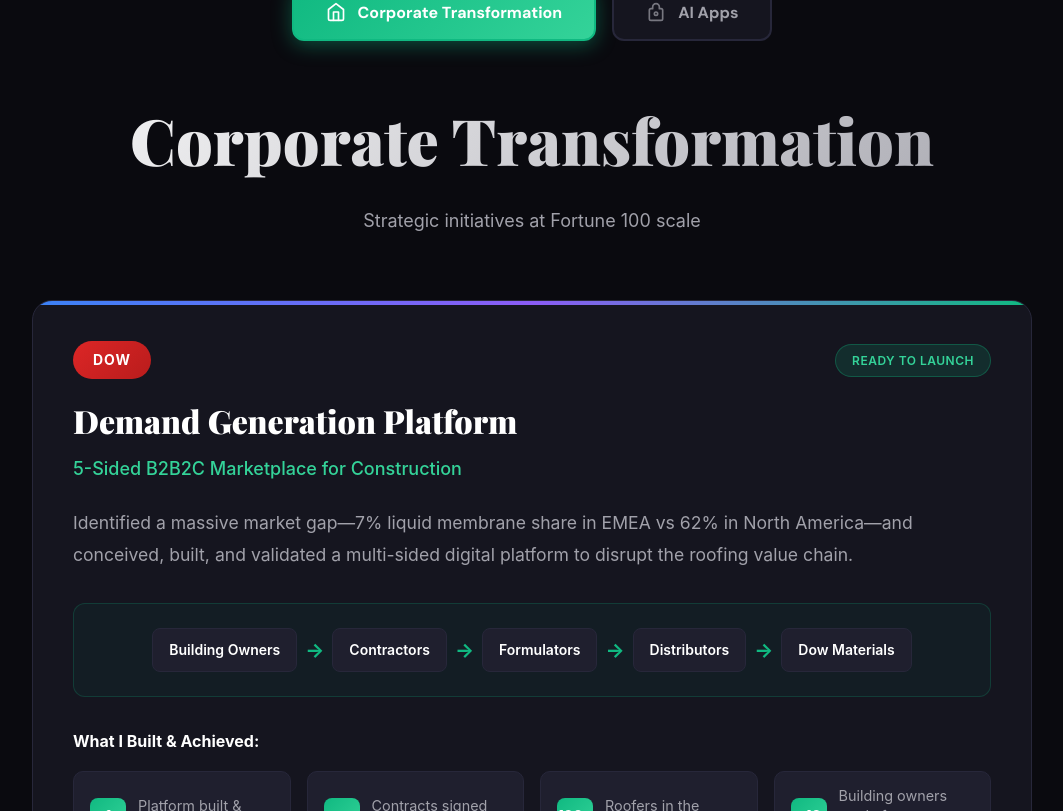
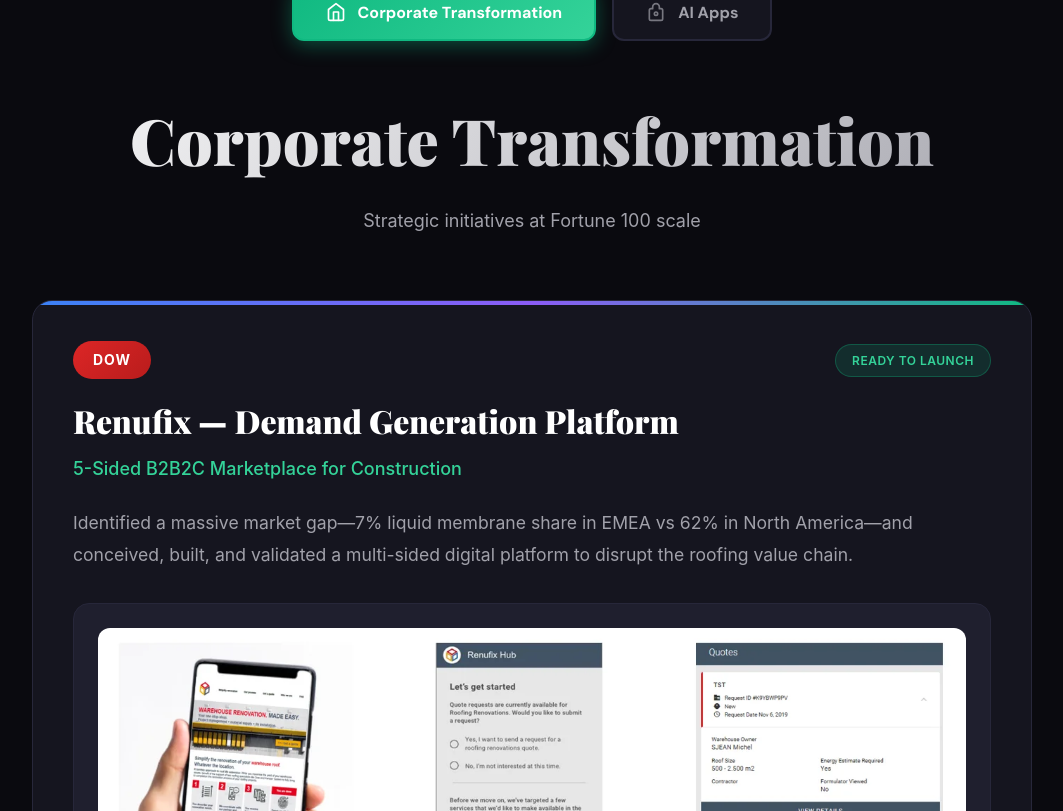
Before and after one commit to stephaneritty-del/portfolio, a React (Vite) app: page / in a window 1280 px wide. Shown: the part 1989-2800 px from the top of the page, without its empty margins (108-1171 px from the left). Built offline with nearby package versions, Linux system fonts and the light colour scheme.

Commit message:
Add files via upload

```diff
--- a/src/App.css
+++ b/src/App.css
@@ -598,6 +598,38 @@
   margin-bottom: 2rem;
 }
 
+/* Product Screenshots */
+.product-screenshots {
+  margin-bottom: 2rem;
+  background: var(--color-surface-light);
+  border-radius: 16px;
+  padding: 1.5rem;
+  border: 1px solid var(--color-border);
+}
+
+.product-screenshots img {
+  width: 100%;
+  height: auto;
+  border-radius: 12px;
+  margin-bottom: 1rem;
+}
+
+.screenshot-labels {
+  display: flex;
+  justify-content: space-around;
+  gap: 1rem;
+  flex-wrap: wrap;
+}
+
+.screenshot-labels span {
+  font-size: 0.8rem;
+  color: var(--color-text-muted);
+  font-weight: 500;
+  text-align: center;
+  flex: 1;
+  min-width: 100px;
+}
+
 /* Results Grid */
 .transformation-results {
   margin-bottom: 2rem;
@@ -645,35 +677,53 @@
   line-height: 1.4;
 }
 
-/* Value Chain Visual */
-.value-chain {
+/* Value Chain Hub Diagram */
+.value-chain-hub {
   display: flex;
+  flex-direction: column;
   align-items: center;
-  justify-content: center;
-  flex-wrap: wrap;
-  gap: 0.5rem;
+  margin-bottom: 2rem;
   padding: 1.5rem;
   background: rgba(16, 185, 129, 0.05);
   border: 1px solid rgba(16, 185, 129, 0.2);
-  border-radius: 12px;
-  margin-bottom: 2rem;
+  border-radius: 16px;
 }
 
-.chain-item {
-  background: var(--color-surface-light);
-  border: 1px solid var(--color-border);
-  padding: 0.625rem 1rem;
-  border-radius: 8px;
-  font-size: 0.875rem;
-  font-weight: 600;
-  color: var(--color-text);
-  white-space: nowrap;
+.hub-diagram {
+  width: 100%;
+  max-width: 400px;
+  height: auto;
 }
 
-.chain-arrow {
-  color: var(--color-primary);
-  font-size: 1.25rem;
-  font-weight: bold;
+.hub-diagram line {
+  animation: pulse-line 2s ease-in-out infinite;
+}
+
+@keyframes pulse-line {
+  0%, 100% { opacity: 0.4; }
+  50% { opacity: 0.8; }
+}
+
+.hub-diagram rect {
+  transition: all 0.3s ease;
+  cursor: default;
+}
+
+.hub-diagram rect:hover {
+  filter: brightness(1.15);
+  transform: scale(1.02);
+}
+
+.hub-diagram circle {
+  filter: drop-shadow(0 4px 12px rgba(220, 38, 38, 0.4));
+}
+
+.hub-caption {
+  margin-top: 1rem;
+  font-size: 0.9rem;
+  color: var(--color-text-muted);
+  font-style: italic;
+  text-align: center;
 }
 
 .transformation-details {
@@ -757,6 +807,50 @@
   background: rgba(139, 92, 246, 0.15);
   border: 1px solid rgba(139, 92, 246, 0.3);
   color: #a78bfa;
+}
+
+/* More Coming Card */
+.more-coming-card {
+  margin-top: 2rem;
+  padding: 3rem 2rem;
+  background: var(--color-surface);
+  border: 2px dashed var(--color-border);
+  border-radius: 20px;
+  text-align: center;
+  opacity: 0.7;
+  transition: var(--transition);
+}
+
+.more-coming-card:hover {
+  opacity: 1;
+  border-color: var(--color-primary);
+}
+
+.more-coming-icon {
+  width: 60px;
+  height: 60px;
+  margin: 0 auto 1rem;
+  background: var(--color-surface-light);
+  border: 2px solid var(--color-border);
+  border-radius: 50%;
+  display: flex;
+  align-items: center;
+  justify-content: center;
+  font-size: 2rem;
+  color: var(--color-text-muted);
+  font-weight: 300;
+}
+
+.more-coming-card h4 {
+  font-family: var(--font-display);
+  font-size: 1.5rem;
+  color: var(--color-text);
+  margin-bottom: 0.5rem;
+}
+
+.more-coming-card p {
+  color: var(--color-text-muted);
+  font-size: 0.95rem;
 }
 
 /* Projects Section */
--- a/src/App.jsx
+++ b/src/App.jsx
@@ -266,7 +266,7 @@
                   <div className="company-badge">Dow</div>
                   <span className="initiative-status ready">Ready to Launch</span>
                 </div>
-                <h3>Demand Generation Platform</h3>
+                <h3>Renufix — Demand Generation Platform</h3>
                 <p className="transformation-subtitle">5-Sided B2B2C Marketplace for Construction</p>
 
                 <p className="transformation-description">
@@ -274,16 +274,58 @@
                   conceived, built, and validated a multi-sided digital platform to disrupt the roofing value chain.
                 </p>
 
-                <div className="value-chain">
-                  <div className="chain-item">Building Owners</div>
-                  <div className="chain-arrow">→</div>
-                  <div className="chain-item">Contractors</div>
-                  <div className="chain-arrow">→</div>
-                  <div className="chain-item">Formulators</div>
-                  <div className="chain-arrow">→</div>
-                  <div className="chain-item">Distributors</div>
-                  <div className="chain-arrow">→</div>
-                  <div className="chain-item">Dow Materials</div>
+                {/* Product Screenshots */}
+                <div className="product-screenshots">
+                  <img src="/renufix-screens.png" alt="Renufix Platform - Stand-alone webpage, Registration flow, and Project Dashboard" />
+                  <div className="screenshot-labels">
+                    <span>Stand-alone webpage</span>
+                    <span>Registration flow</span>
+                    <span>Project Dashboard</span>
+                  </div>
+                </div>
+
+                <div className="value-chain-hub">
+                  <svg viewBox="0 0 400 400" className="hub-diagram">
+                    {/* Connection lines */}
+                    <line x1="200" y1="200" x2="200" y2="60" stroke="rgba(16, 185, 129, 0.4)" strokeWidth="2" strokeDasharray="5,5" />
+                    <line x1="200" y1="200" x2="330" y2="120" stroke="rgba(16, 185, 129, 0.4)" strokeWidth="2" strokeDasharray="5,5" />
+                    <line x1="200" y1="200" x2="330" y2="280" stroke="rgba(16, 185, 129, 0.4)" strokeWidth="2" strokeDasharray="5,5" />
+                    <line x1="200" y1="200" x2="200" y2="340" stroke="rgba(16, 185, 129, 0.4)" strokeWidth="2" strokeDasharray="5,5" />
+                    <line x1="200" y1="200" x2="70" y2="280" stroke="rgba(16, 185, 129, 0.4)" strokeWidth="2" strokeDasharray="5,5" />
+                    <line x1="200" y1="200" x2="70" y2="120" stroke="rgba(16, 185, 129, 0.4)" strokeWidth="2" strokeDasharray="5,5" />
+
+                    {/* Center Hub - Dow Platform */}
+                    <circle cx="200" cy="200" r="55" fill="#dc2626" />
+                    <text x="200" y="195" textAnchor="middle" fill="white" fontSize="12" fontWeight="bold">Dow</text>
+                    <text x="200" y="212" textAnchor="middle" fill="white" fontSize="12" fontWeight="bold">Platform</text>
+
+                    {/* Building Owner - Top */}
+                    <rect x="155" y="25" width="90" height="50" rx="8" fill="#3b82f6" />
+                    <text x="200" y="50" textAnchor="middle" fill="white" fontSize="11" fontWeight="600">Building</text>
+                    <text x="200" y="65" textAnchor="middle" fill="white" fontSize="11" fontWeight="600">Owner</text>
+
+                    {/* Promoter - Top Right */}
+                    <rect x="285" y="85" width="90" height="50" rx="8" fill="#22c55e" />
+                    <text x="330" y="115" textAnchor="middle" fill="white" fontSize="11" fontWeight="600">Promoter</text>
+
+                    {/* Contractors - Right */}
+                    <rect x="285" y="245" width="90" height="50" rx="8" fill="#f59e0b" />
+                    <text x="330" y="275" textAnchor="middle" fill="white" fontSize="11" fontWeight="600">Contractors</text>
+
+                    {/* Distributors - Bottom */}
+                    <rect x="155" y="315" width="90" height="50" rx="8" fill="#8b5cf6" />
+                    <text x="200" y="345" textAnchor="middle" fill="white" fontSize="11" fontWeight="600">Distributors</text>
+
+                    {/* Formulator - Bottom Left */}
+                    <rect x="25" y="245" width="90" height="50" rx="8" fill="#0f766e" />
+                    <text x="70" y="275" textAnchor="middle" fill="white" fontSize="11" fontWeight="600">Formulator</text>
+
+                    {/* Dow Materials - Top Left */}
+                    <rect x="25" y="85" width="90" height="50" rx="8" fill="#dc2626" />
+                    <text x="70" y="110" textAnchor="middle" fill="white" fontSize="11" fontWeight="600">Dow</text>
+                    <text x="70" y="125" textAnchor="middle" fill="white" fontSize="11" fontWeight="600">Materials</text>
+                  </svg>
+                  <p className="hub-caption">One platform orchestrating the entire value chain</p>
                 </div>
 
                 <div className="transformation-results">
@@ -329,7 +371,7 @@
                 </div>
 
                 <div className="transformation-note">
-                  <em>This was 50% of my role—while also leading product marketing for roofing and wall applications across EMEA.</em>
+                  <em>This was 40% of my role—while also leading product marketing for roofing and wall applications across EMEA.</em>
                 </div>
 
                 <div className="transformation-tags">
@@ -339,6 +381,13 @@
                   <span className="tag">B2B2C</span>
                   <span className="tag">Digital Transformation</span>
                 </div>
+              </div>
+
+              {/* More to come placeholder */}
+              <div className="more-coming-card">
+                <div className="more-coming-icon">+</div>
+                <h4>More to come</h4>
+                <p>Thermo Fisher initiatives coming soon</p>
               </div>
             </div>
           </div>
```
Also changed, not shown: public/renufix-screens.png (added).
